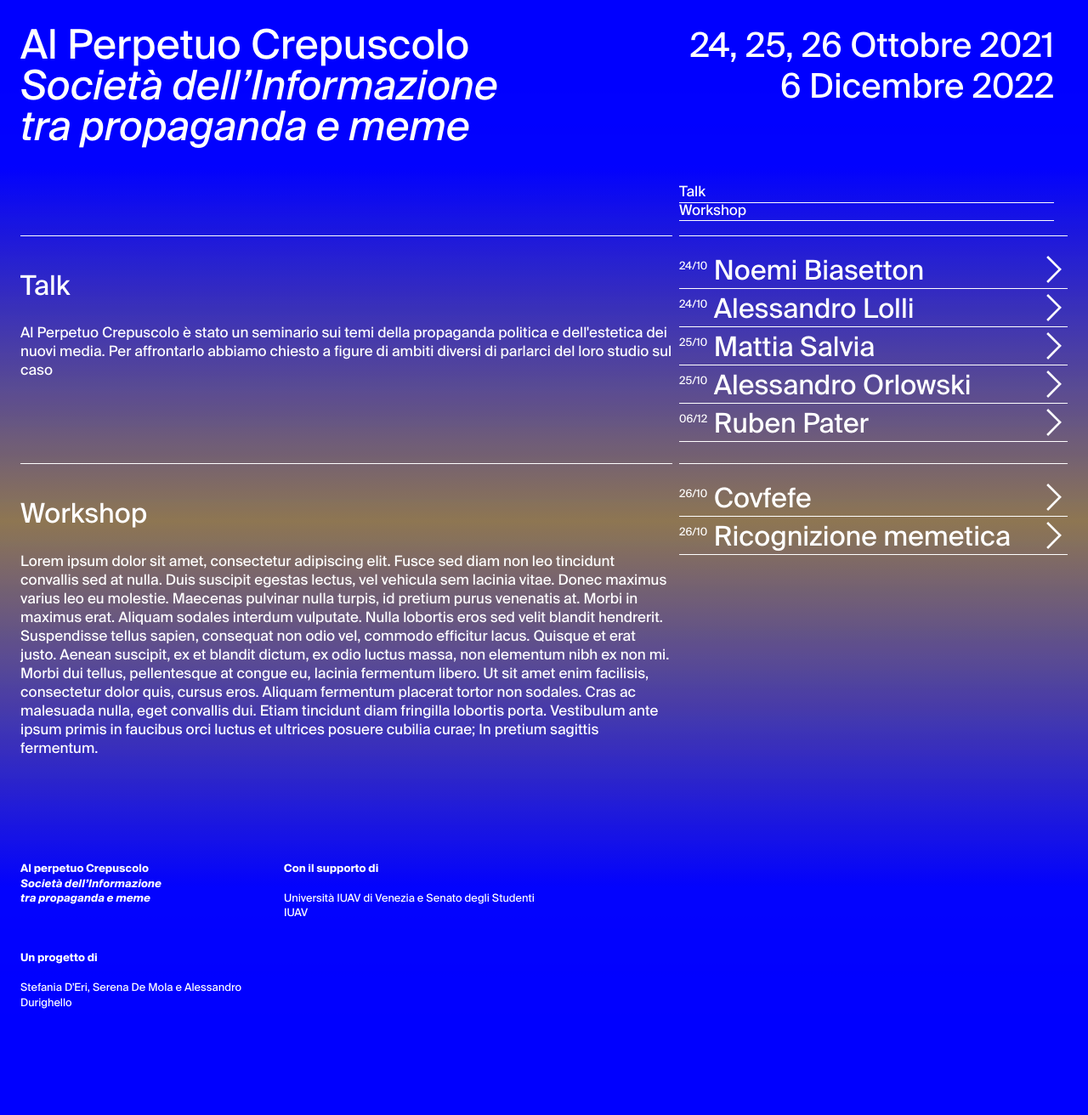
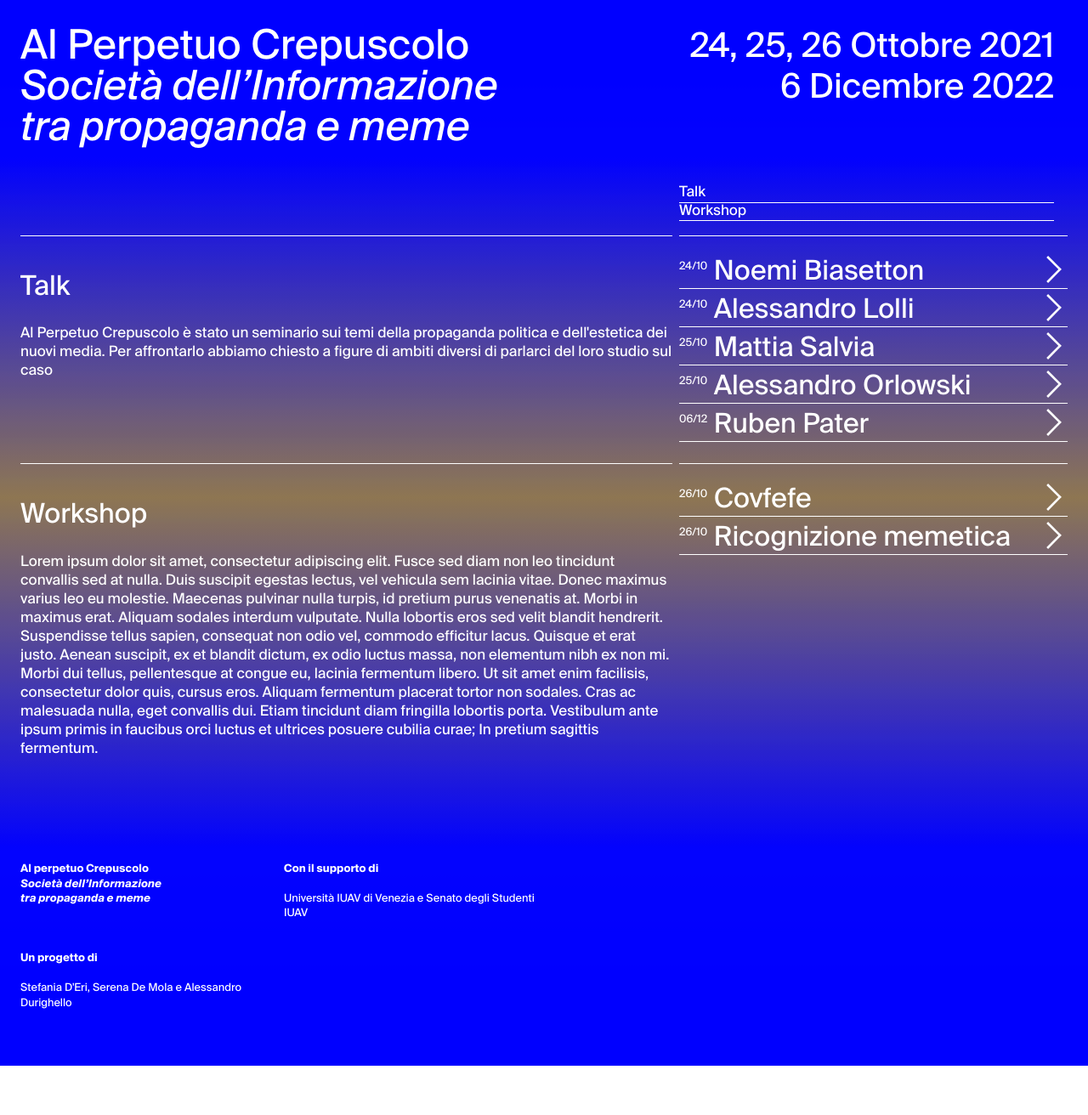
Before and after one commit to deprunit/apc, a Jekyll site: the page built from index.md, in a window 1280 px wide. Shown: the whole page at 85% size. Built offline with Jekyll 4.4.1, drawn with Linux system fonts in a browser that asks for light colours; after the commit the page ends 1254 px from its top, so only the background shows below that.

Commit message:
w and h adjusted

```diff
--- a/_sass/base.scss
+++ b/_sass/base.scss
@@ -141,8 +141,8 @@ body {
 .gradient {
   position: absolute;
   margin: -2rem;
-  height: 110%;
-  width: 120%;
+  height: calc(100% + 4rem);
+  width: calc(100% + 4rem);
   z-index:-1 !important;
   background: linear-gradient(0deg, blue 20%, rgba(138,114,79,1) 52%, blue 83%);
   animation: gradientOpacity 15s linear infinite;
```
Also changed, not shown: 2 other files.
